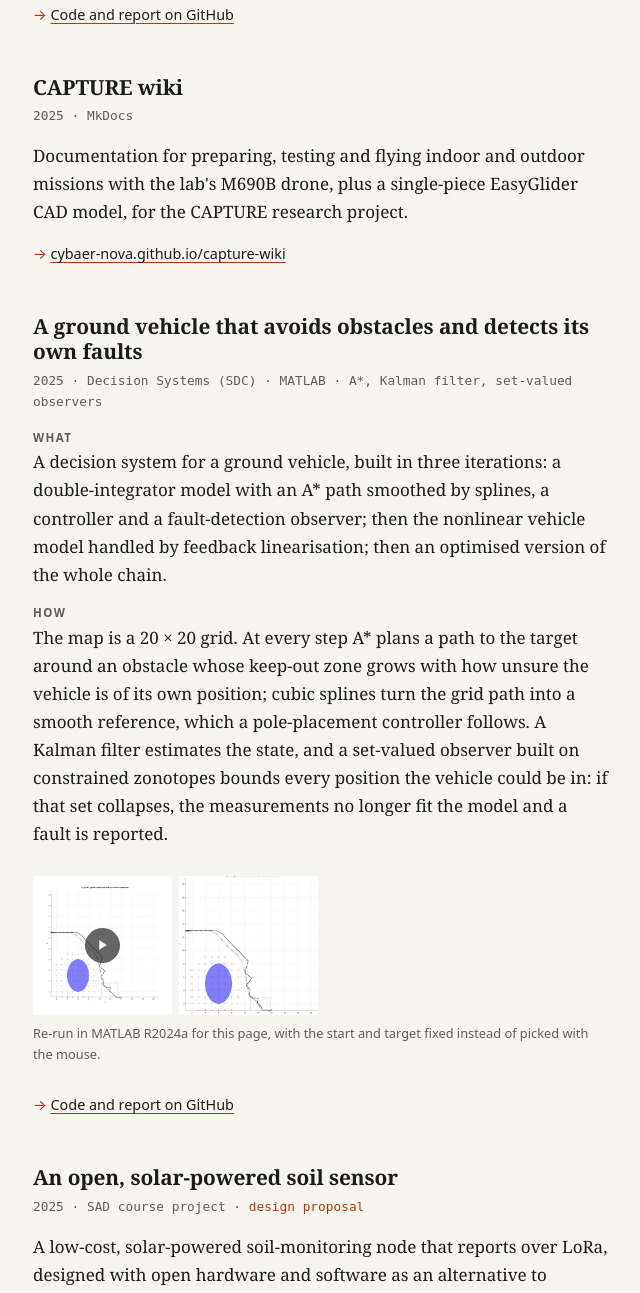
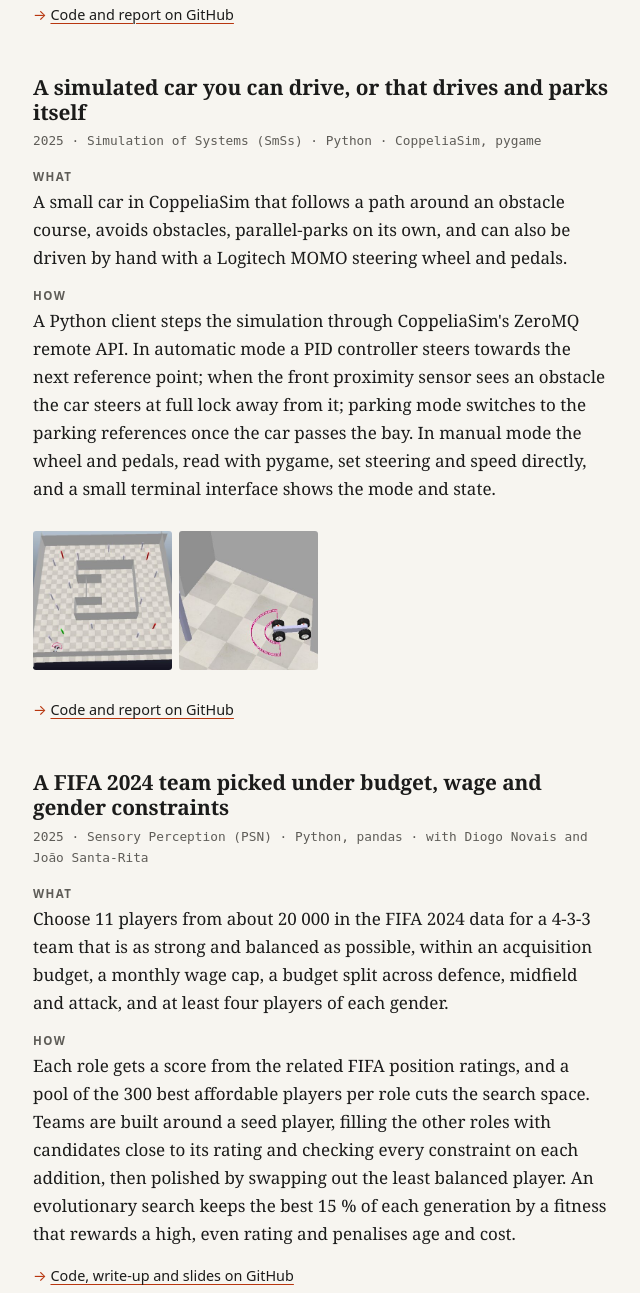
Before and after one commit to Filipe-Cavalheiro/website, a plain HTML site: page projects.html in a window 1280 px wide. Shown: the part 3576-4869 px from the top of the page, without its empty margins (319-959 px from the left). Drawn offline with Linux system fonts and the light colour scheme.

Commit message:
Projects: add CoppeliaSim car, FIFA team optimiser and intelligent control; link STR code
Co-Authored-By: Claude Opus 5.5 <noreply@anthropic.com>

```diff
--- a/projects.html
+++ b/projects.html
@@ -146,6 +146,49 @@
     <li><a href="https://github.com/Filipe-Cavalheiro/autonomous-orchard-sprayer">Code and report on GitHub</a></li>
   </ul>
 
+  <h3 id="coppeliasim">A simulated car you can drive, or that drives and parks itself</h3>
+  <p class="meta">2025 · Simulation of Systems (SmSs) · Python · CoppeliaSim, pygame</p>
+  <dl class="facts">
+    <dt>What</dt>
+    <dd>A small car in CoppeliaSim that follows a path around an obstacle course, avoids obstacles,
+      parallel-parks on its own, and can also be driven by hand with a Logitech MOMO steering wheel
+      and pedals.</dd>
+    <dt>How</dt>
+    <dd>A Python client steps the simulation through CoppeliaSim's ZeroMQ remote API. In automatic
+      mode a PID controller steers towards the next reference point; when the front proximity sensor
+      sees an obstacle the car steers at full lock away from it; parking mode switches to the parking
+      references once the car passes the bay. In manual mode the wheel and pedals, read with pygame,
+      set steering and speed directly, and a small terminal interface shows the mode and state.</dd>
+  </dl>
+  <figure>
+    <div class="gallery">
+      <a href="assets/gallery/coppeliasim/coppeliasim-course.png" data-caption="The obstacle course built in CoppeliaSim."><img src="assets/gallery/coppeliasim/coppeliasim-course-thumb.jpg" width="480" height="388" loading="lazy" alt="Top view of the CoppeliaSim scene: the obstacle course the car drives around."></a>
+      <a href="assets/gallery/coppeliasim/coppeliasim-parked.png" data-caption="The car after the automatic parallel-parking routine."><img src="assets/gallery/coppeliasim/coppeliasim-parked-thumb.jpg" width="461" height="388" loading="lazy" alt="The car parked in the parking bay after the automatic manoeuvre."></a>
+    </div>
+  </figure>
+  <ul class="links">
+    <li><a href="https://github.com/Filipe-Cavalheiro/coppeliasim-vehicle-pid-navigation">Code and report on GitHub</a></li>
+  </ul>
+
+  <h3 id="fifa">A FIFA 2024 team picked under budget, wage and gender constraints</h3>
+  <p class="meta">2025 · Sensory Perception (PSN) · Python, pandas · with Diogo Novais and João Santa-Rita</p>
+  <dl class="facts">
+    <dt>What</dt>
+    <dd>Choose 11 players from about 20&nbsp;000 in the FIFA 2024 data for a 4-3-3 team that is as
+      strong and balanced as possible, within an acquisition budget, a monthly wage cap, a budget split
+      across defence, midfield and attack, and at least four players of each gender.</dd>
+    <dt>How</dt>
+    <dd>Each role gets a score from the related FIFA position ratings, and a pool of the 300 best
+      affordable players per role cuts the search space. Teams are built around a seed player, filling
+      the other roles with candidates close to its rating and checking every constraint on each
+      addition, then polished by swapping out the least balanced player. An evolutionary search keeps
+      the best 15&nbsp;% of each generation by a fitness that rewards a high, even rating and penalises
+      age and cost.</dd>
+  </dl>
+  <ul class="links">
+    <li><a href="https://github.com/Filipe-Cavalheiro/fifa-mixed-team-optimizer">Code, write-up and slides on GitHub</a></li>
+  </ul>
+
   <h3 id="capture-wiki">CAPTURE wiki</h3>
   <p class="meta">2025 · MkDocs</p>
   <p>Documentation for preparing, testing and flying indoor and outdoor missions with the lab's
@@ -249,6 +292,30 @@
 
   <!-- ============================================================ -->
   <h2 id="y2024">2024</h2>
+
+  <h3 id="intelligent-control">Adaptive, neural-network and fuzzy control of a real thermal process</h3>
+  <p class="meta">2024 · Intelligent Control (CI) · MATLAB · with Rafael Louro</p>
+  <dl class="facts">
+    <dt>What</dt>
+    <dd>Three controllers for the same lab plant, a PCT 37-100 air heater, each designed in simulation
+      and then run on the real process.</dd>
+    <dt>How</dt>
+    <dd>An ARX model identified from experimental data, a pole-placement controller on it, and an
+      adaptive version that re-estimates the model online with recursive least squares. Then a neural
+      network of the process and a second one trained as its inverse, combined in internal model
+      control. Last, a PI controller with Mamdani fuzzy inference, its scaling factors from
+      Ziegler&ndash;Nichols on the ARX model, tested against changes in the air intake.</dd>
+  </dl>
+  <figure>
+    <div class="gallery">
+      <a href="assets/gallery/intelligent-control/ci-adaptive.png" data-caption="Adaptive controller on the real process: reference (green), measured temperature (blue) and control input (red)."><img src="assets/gallery/intelligent-control/ci-adaptive-thumb.jpg" width="480" height="232" loading="lazy" alt="Plot of the real process under the adaptive controller: the measured temperature follows a stepped reference closely."></a>
+      <a href="assets/gallery/intelligent-control/ci-nn-imc.png" data-caption="Neural-network IMC on the real process: stepped input (red) and measured temperature (blue)."><img src="assets/gallery/intelligent-control/ci-nn-imc-thumb.jpg" width="480" height="232" loading="lazy" alt="Plot of the real process under the neural-network controller following a stepped reference."></a>
+      <a href="assets/gallery/intelligent-control/ci-fuzzy.png" data-caption="Fuzzy PI on the real process, with disturbances in the air intake."><img src="assets/gallery/intelligent-control/ci-fuzzy-thumb.jpg" width="480" height="232" loading="lazy" alt="Plot of the real process under the fuzzy PI controller: the temperature returns to the stepped reference after each disturbance."></a>
+    </div>
+  </figure>
+  <ul class="links">
+    <li><a href="https://github.com/Filipe-Cavalheiro/intelligent-control-thermal-process">Code, data and reports on GitHub</a> (reports in Portuguese)</li>
+  </ul>
 
   <h3 id="road-signs">Road-sign recognition with hand-written image processing</h3>
   <p class="meta">2024 · Sensor Systems (SS) · C#, Emgu CV · with Diogo Novais</p>
@@ -395,6 +462,9 @@
   <p>Three lab projects against simulated industrial plants: a splitter conveyor controlled by FreeRTOS
     tasks with events, queues and shared-resource locking; an automated pallet storage system written in
     Java; and a car-wash service manager in C++.</p>
+  <ul class="links">
+    <li><a href="https://github.com/Filipe-Cavalheiro/real-time-systems-labs">Code on GitHub</a> (our code only; the course's simulators are not included)</li>
+  </ul>
 
   <h3 id="ml4space">ML4Space: machine learning for space, and a three-body hackathon</h3>
   <p class="meta">September 2023 · ML4Space Summer School, NOVA FCT · Python · <span class="status">hackathon: 6th of 7 teams</span></p>
```
Also changed, not shown: assets/gallery/coppeliasim/coppeliasim-course-thumb.jpg (added), assets/gallery/coppeliasim/coppeliasim-course.png (added), assets/gallery/coppeliasim/coppeliasim-parked-thumb.jpg (added), assets/gallery/coppeliasim/coppeliasim-parked.png (added), assets/gallery/intelligent-control/ci-adaptive-thumb.jpg (added), assets/gallery/intelligent-control/ci-adaptive.png (added), assets/gallery/intelligent-control/ci-fuzzy-thumb.jpg (added), assets/gallery/intelligent-control/ci-fuzzy.png (added), assets/gallery/intelligent-control/ci-nn-imc-thumb.jpg (added), assets/gallery/intelligent-control/ci-nn-imc.png (added).
